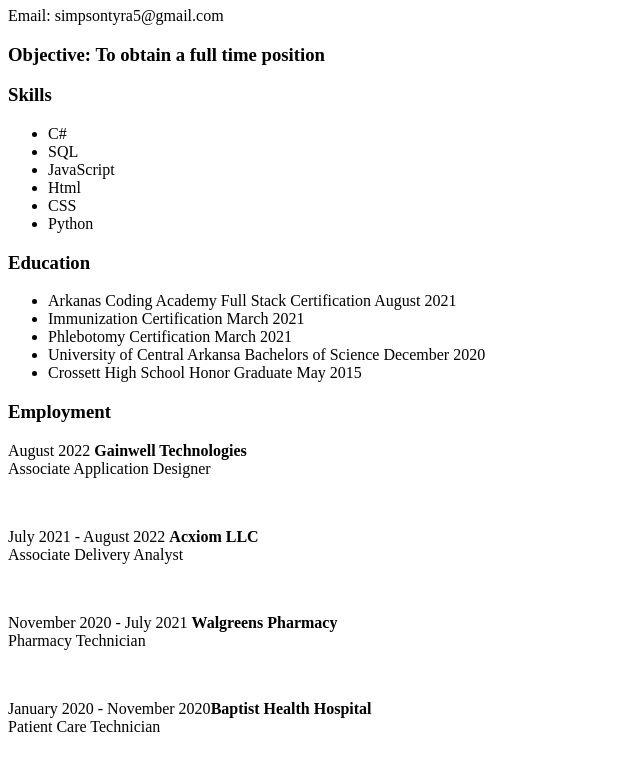
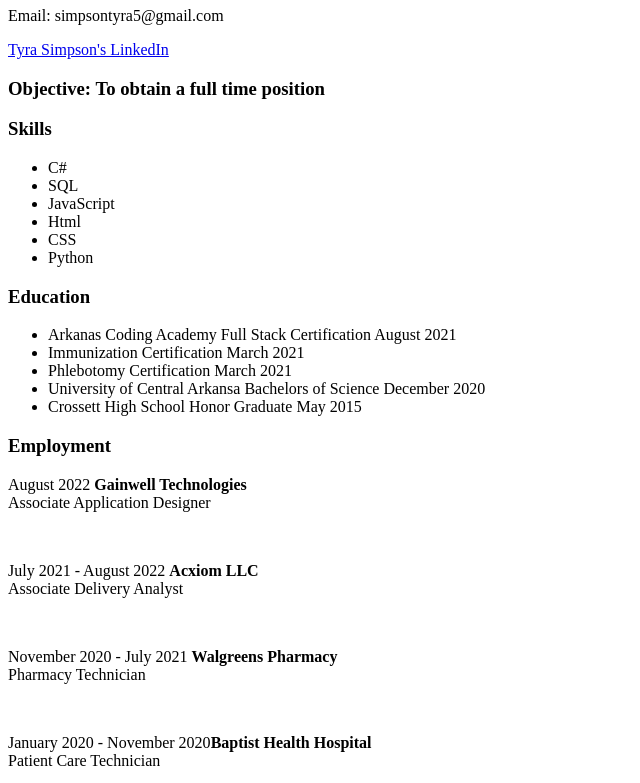
Before and after one commit to simpsontyra/resume, a plain HTML site: page index.html in a window 1280 px wide. Shown: the part 73-856 px from the top of the page, without its empty margins (0-640 px from the left). Drawn offline with Linux system fonts and the light colour scheme.

Commit message:
linkedin

```diff
--- a/index.html
+++ b/index.html
@@ -9,6 +9,7 @@
 <body>
     <h1>Tyra N. Simpson</h1>
     <p>Email: simpsontyra5@gmail.com</p>
+    <a href="https://www.linkedin.com/in/tyra-simpson-318087211">Tyra Simpson's LinkedIn</a>
 </body>
     <h3>Objective: To obtain a full time position</h3>
     <h3>Skills</h3>
```
